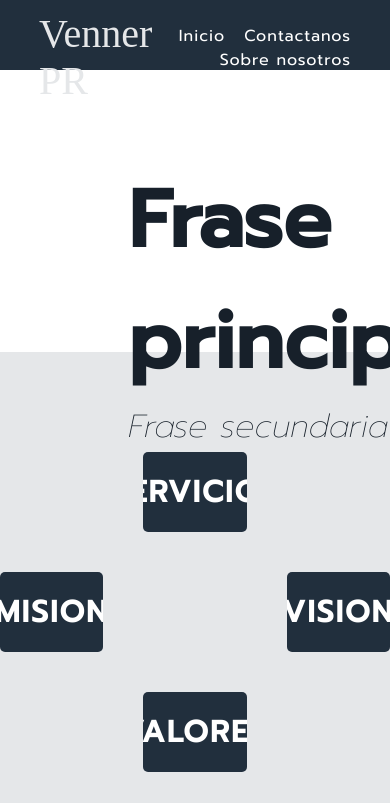
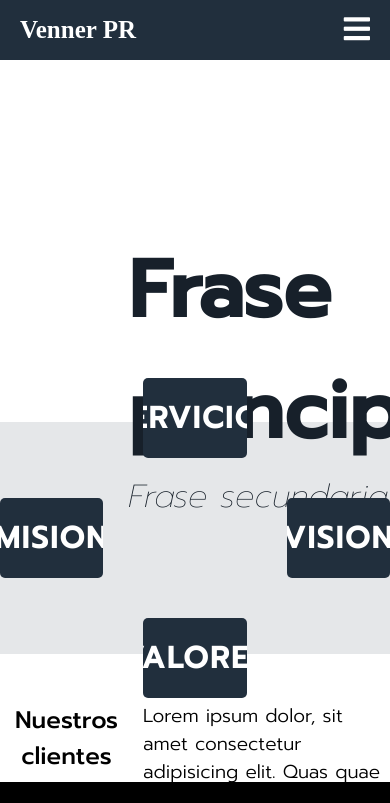
Before and after one commit to santiagocorbalan/paginawebcodoacodo, a plain HTML site: page index.html in a window 390 px wide. Shown: the top 803 px of the page. Drawn offline with Linux system fonts and the light colour scheme.

Commit message:
agrego menu principal y bug para el responsive

```diff
--- a/css/index.css
+++ b/css/index.css
@@ -9,75 +9,142 @@
     -
 */
 
-header{
+.header {
+    background-color: #212f3d;
+    height: 80px;
+    position: fixed;
     width: 100%;
-    background-color:#212f3d;
-    height: 70px;
-    position:fixed;
-    z-index: 100; /* mostrar el menu por encima de todos los elementos */
+    top: 0;
+    left: 0;
   }
 
-.cajaDeMenu
-{
-    width: 80%;
-    height: 70px;
-    /* background:red; */
-    margin: auto; /* reacomoda en el centro del tamaño de la caja de menú */
+  .nav {
+    display: flex;
+    justify-content: space-between;
+
+    max-width: 992px;
+    margin: 0 auto;
   }
 
-.logo
-{
-    width: 30%;
-    height: 70px;
-/*     background: blue; */
-    float: left;
-    padding-top: 10px;
-    box-sizing: border-box; /* // fuerza a ocupar el ancho del contenedor */
-}
-
-.logo p a
-{
-    color: #e5e7e9;    ;
-    font-size: 40px;
+  .nav-link {
+    color: white;
     text-decoration: none;
   }
 
-nav
-{
-    width: 70%;
-    height: 70px;
-/*     background: olive; */
-    float: left;
-    text-align: right;
-    padding-top: 24px; /* esto es para centralizar el menú en la navegación */
-    box-sizing: border-box;
+  .logo {
+    font-size: 30px;
+    font-weight: bold;
+    padding: 0 40px;
+    line-height: 80px;
   }
 
-nav ul li
-{
-    display: inline;
-
+  .nav-menu {
+    display: flex;
+    margin-right: 40px;
+    list-style: none;
   }
 
-nav ul li a
-{
-    color: white;
-    font-size: 13 px;
-    text-decoration: none;
-    padding-left: 15px;
+  .nav-menu-item {
+    font-size: 15px;
+    margin: 0 10px;
+    line-height: 80px;
+    width: max-content;
     font-weight: bold;
     letter-spacing: 1px;
     font-family: 'Prompt', sans-serif;
-    font-weight: 400; /* Fuente para la barra de navegación */
+    font-weight: 400;
   }
 
-nav ul li a:hover{
-    color:#DAF7A6;
+  .nav-menu-link {
+    padding: 8px 12px;
+    border-radius: 3px;
   }
-/* .active {
-    background-color: #04AA6D;
-} */
 
+  .nav-menu-link:hover,
+  .nav-menu-link_active {
+    background-color: #A8C279;
+    transition: 0.5s;
+  }
+
+  /* TOGGLE */
+  .nav-toggle {
+    color: white;
+    background: none;
+    border: none;
+    font-size: 30px;
+    padding: 0 20px;
+    line-height: 60px;
+    cursor: pointer;
+
+    display: none;
+  }
+
+  /* MOBILE */
+  @media (max-width: 768px) {
+    body {
+      padding-top: 70px;
+    }
+
+    .header {
+      height: 60px;
+    }
+
+    .logo {
+      font-size: 25px;
+      padding: 0 20px;
+      line-height: 60px;
+    }
+
+    .nav-menu {
+      flex-direction: column;
+      align-items: center;
+      margin: 0;
+      background-color: #2c3e50;
+      position: fixed;
+      top: 60px;
+      width: 100%;
+      padding: 20px 0;
+
+      height: calc(100% - 60px);
+      overflow-y: auto;
+
+      left: 100%;
+      transition: left 0.3s;
+    }
+
+    .nav-menu-item {
+      line-height: 70px;
+    }
+
+    .nav-menu-link:hover,
+    .nav-menu-link_active {
+      background: none;
+      color: #A8C279;
+    }
+
+    .nav-toggle {
+      display: block;
+    }
+
+    .nav-menu_visible {
+      left: 0;
+    }
+
+    .nav-toggle:focus:not(:focus-visible) {
+      outline: none;
+    }
+
+    section {
+      background-color:#c4302b;
+      width: 100%;
+      height: 2rem;
+    }
+    .frasePrincipal{
+    font-size: 2rem;
+    padding-left: 1rem;
+    color: #c4302b;
+    }
+}
 /*Seccion 1  */
 
 .seccion1{
@@ -304,3 +371,14 @@ font-weight: 500;
     justify-content: space-evenly;
     padding: 0.75rem 0 0 0;
 }
+
+
+/* Responsive */
+/* Pantalla de celu */
+
+
+
+@media only screen and (min-width: 600px) {
+    /* For tablets: */
+
+  }
--- a/index.html
+++ b/index.html
@@ -15,21 +15,25 @@
     <link rel="preconnect" href="https://fonts.googleapis.com">
     <link rel="preconnect" href="https://fonts.gstatic.com" crossorigin>
     <!-- To do: hacer responsive la página -->
-    <script src="js/index.js"></script>
+    <script> src="https://kit.fontawesome.com/7e5b2d153f.js"
+        crossorigin="anonymous"</script>
 </head>
 
 <body>
     <!-- Menú principal -->
-    <header>
-        <div class= "cajaDeMenu">
-            <div class ="logo">
-                <p><a href="">Venner PR</a></p>
-            </div>
-            <nav>
-                <ul>
-                    <li><a href="index.html">Inicio</a></li>
-                    <li><a href="contactanos.html">Contactanos</a></li>
-                    <li><a href="sobreNosotros.html">Sobre nosotros</a></li>
+    <header class = "header">
+        <nav class= "nav">
+            <a href="#" class ="logo nav-link">Venner PR</a>
+            <button class = "nav-toggle" aria-label="Abrir menú">
+                <i class ="fas fa-bars"></i>
+            </button>
+                <ul class="nav-menu">
+                    <li class="nav-menu-item">
+                        <a href="index.html" class= "nav-menu-link nav-link">Inicio</a></li>
+                    <li class="nav-menu-item">
+                        <a href="contactanos.html" class= "nav-menu-link nav-link">Contactanos</a></li>
+                    <li class="nav-menu-item">
+                        <a href="sobreNosotros.html" class= "nav-menu-link nav-link nav-menu-link_active">Sobre nosotros</a></li>
                 </ul>
             </nav>
         </div>
@@ -92,5 +96,7 @@
             </div>
         </div>
 </footer>
+<script src="js/index.js"></script> <!-- Lo agrego acá porque si lo pongo en el head me tira error -->
 </body>
+
 </html>
--- a/js/index.js
+++ b/js/index.js
@@ -1,3 +1,15 @@
+const navToggle = document.querySelector(".nav-toggle");
+const navMenu = document.querySelector(".nav-menu");
+
+navToggle.addEventListener("click", () => {
+  navMenu.classList.toggle("nav-menu_visible");
+
+  if (navMenu.classList.contains("nav-menu_visible")) {
+    navToggle.setAttribute("aria-label", "Cerrar menú");
+  } else {
+    navToggle.setAttribute("aria-label", "Abrir menú");
+  }
+});
 
 function modificarTexto(obj) {
     obj.innerHTML = "Ver más"
```
Lines whose indentation alone changed are shown as unchanged.
